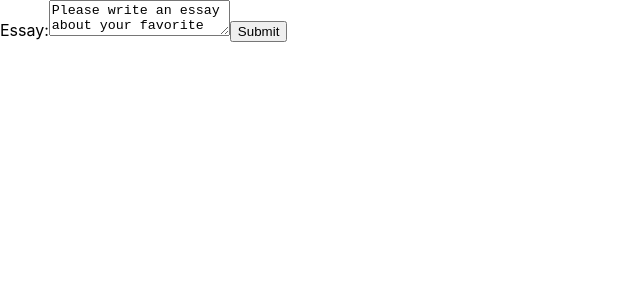
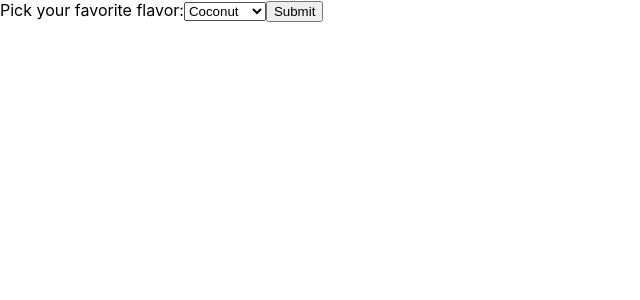
Before and after one commit to rajatdiptabiswas/my-react-app, a React (Create React App) app: page / in a window 1280 px wide. Shown: the top 300 px of the page, without its empty margins (0-640 px from the left). Built offline with nearby package versions, Linux system fonts and the light colour scheme.

Commit message:
The select tag

```diff
--- a/src/index.js
+++ b/src/index.js
@@ -2,12 +2,10 @@ import React from 'react';
 import ReactDOM from 'react-dom';
 import './index.css';
 
-class EssayForm extends React.Component {
+class FlavorForm extends React.Component {
   constructor(props) {
     super(props);
-    this.state = {
-      value: 'Please write an essay about your favorite DOM element.'
-    };
+    this.state = {value: 'coconut'};
 
     this.handleChange = this.handleChange.bind(this);
     this.handleSubmit = this.handleSubmit.bind(this);
@@ -18,7 +16,7 @@ class EssayForm extends React.Component {
   }
 
   handleSubmit(event) {
-    alert('An essay was submitted: ' + this.state.value);
+    alert('Your favorite flavor is: ' + this.state.value);
     event.preventDefault();
   }
 
@@ -26,8 +24,13 @@ class EssayForm extends React.Component {
     return (
       <form onSubmit={this.handleSubmit}>
         <label>
-          Essay:
-          <textarea value={this.state.value} onChange={this.handleChange} />
+          Pick your favorite flavor:
+          <select value={this.state.value} onChange={this.handleChange}>
+            <option value="grapefruit">Grapefruit</option>
+            <option value="lime">Lime</option>
+            <option value="coconut">Coconut</option>
+            <option value="mango">Mango</option>
+          </select>
         </label>
         <input type="submit" value="Submit" />
       </form>
@@ -36,6 +39,6 @@ class EssayForm extends React.Component {
 }
 
 ReactDOM.render(
-  <EssayForm />,
+  <FlavorForm />,
   document.getElementById('root')
 );
```
